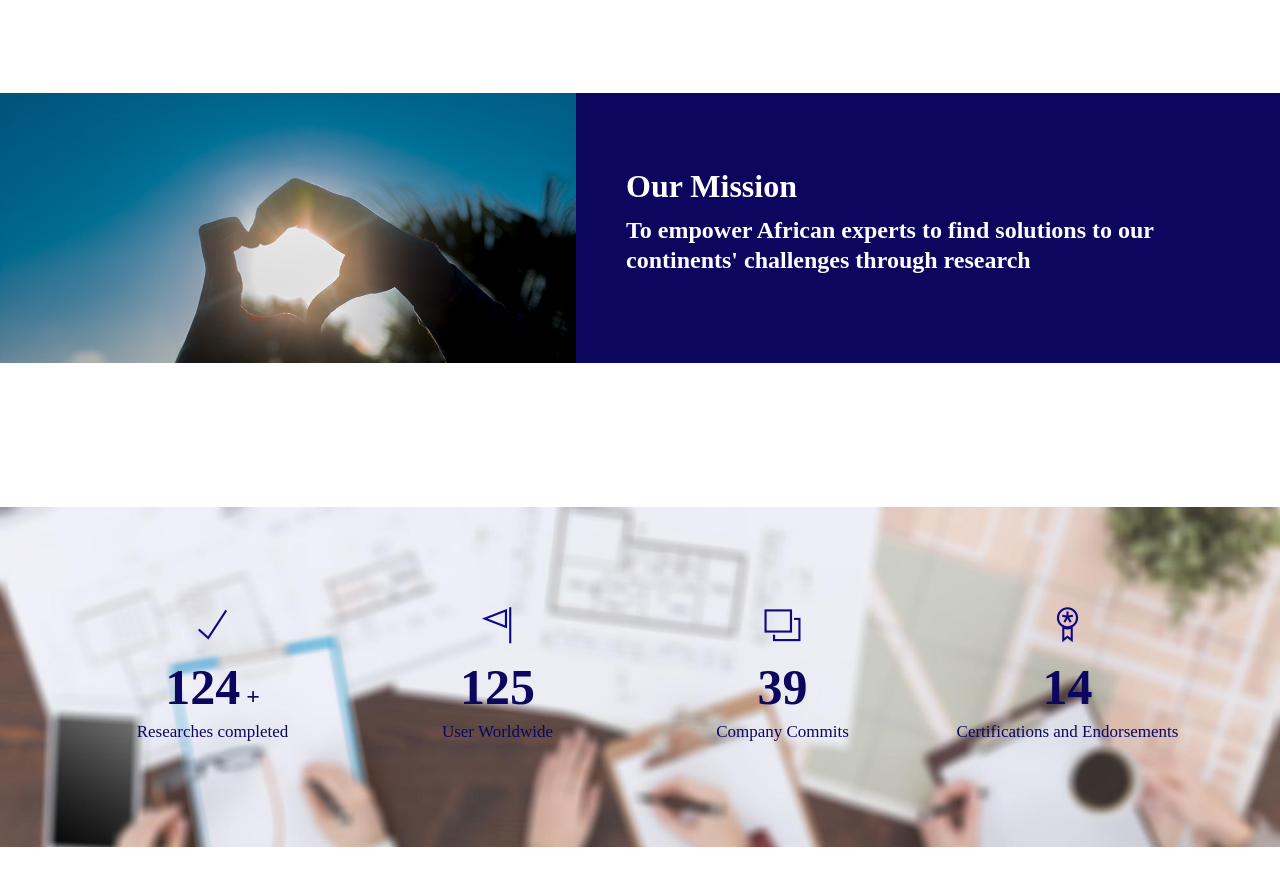
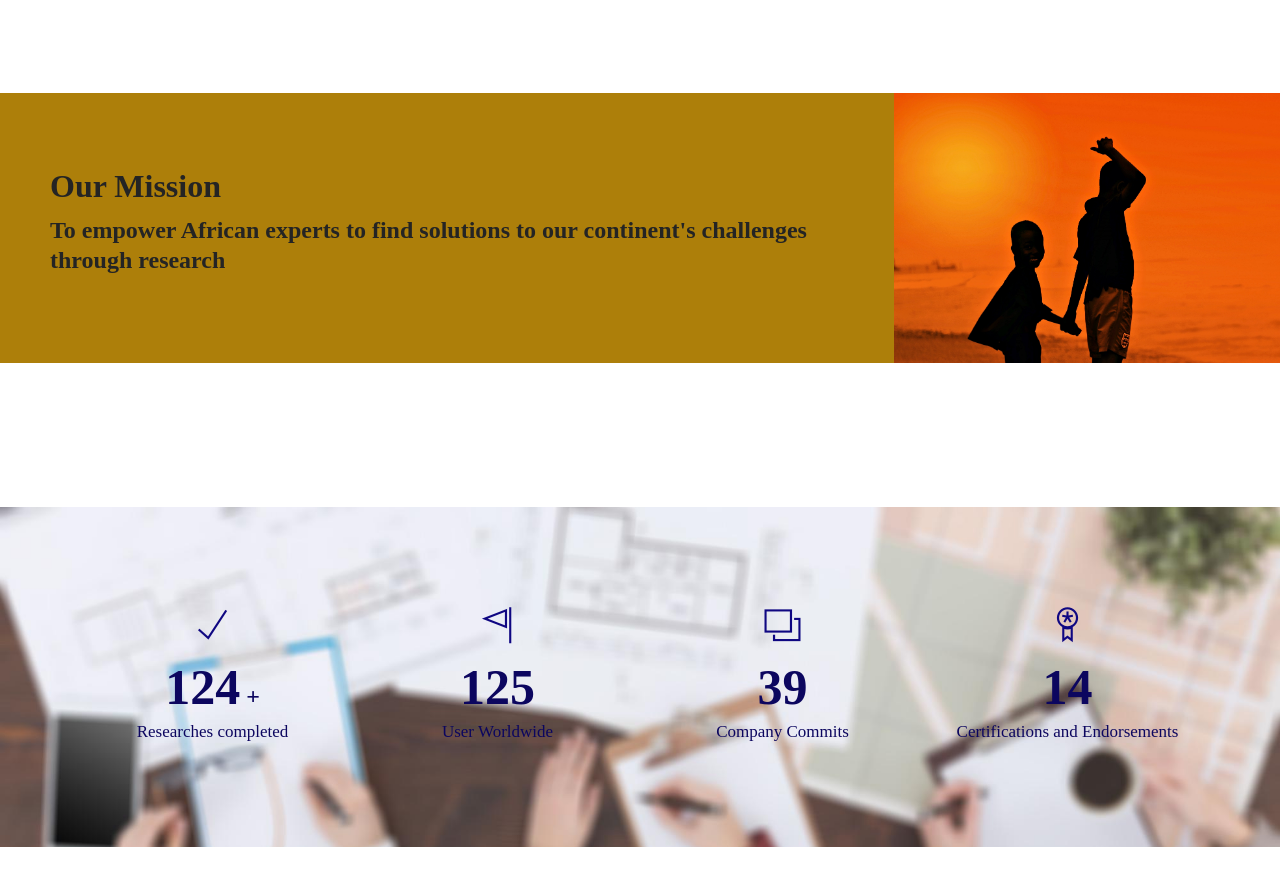
Before and after one commit to sirnobys/ARBank, a plain HTML site: page about.html in a window 1280 px wide. Shown: the part 1247-2132 px from the top of the page. Drawn offline with Linux system fonts and the light colour scheme; some packages are replaced by stand-ins of ours; a web font is replaced by a local one.

Commit message:
mission statement

```diff
--- a/about.html
+++ b/about.html
@@ -292,15 +292,17 @@
 
 			<div class='block-intro-half'>
 
-					<div class="block-img " style="background-image: url(images/about-3.jpg);">
-		</div>
-				<div class="block-desc">
-		<h2 class="text-white">Our Mission </h2>
+        <div class="block-desc1">
+    <h2 >Our Mission </h2>
 
-				<h3><p>To empower African experts to find solutions to our continents' challenges through research</p><h3>
+        <h3><p>To empower African experts to find solutions to our continent's challenges through research</p><h3>
 
 
-			</div>
+      </div>
+
+					<div class="block-img " style="background-image: url(images/beach3.jpg);">
+		</div>
+
 </div>
 </section>
 
--- a/css/style.css
+++ b/css/style.css
@@ -1988,6 +1988,13 @@ input.MyButton {
   color: #fff;
   width: 100%;
 }
+
+.block-intro-half .block-desc1{
+  padding: 72px 5% 72px 50px;
+  background: #AD7F0A;
+  color: #fff;
+  width: 100%;
+}
 .block-intro-half .block-desc+div, .block-intro-half div+.block-desc{
   width: 55%;
 }
```
